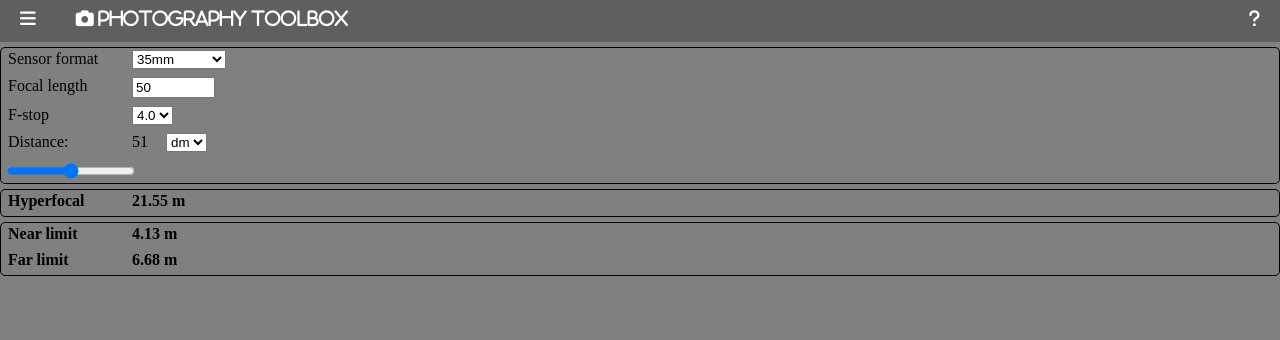
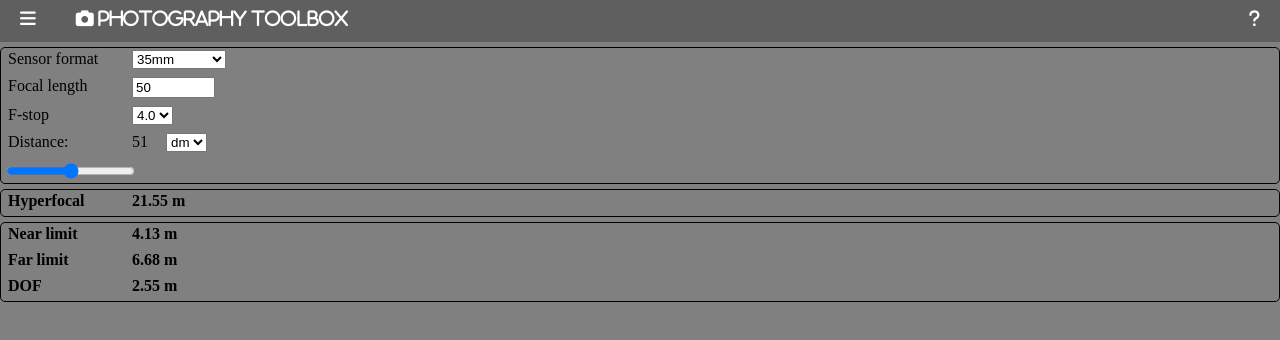
Before and after one commit to paulypeter/photography-toolbox, a plain HTML site: page dof.html in a window 1280 px wide. Drawn offline with Linux system fonts and the light colour scheme.

Commit message:
adds total dof result to dof.html

```diff
--- a/dof.html
+++ b/dof.html
@@ -70,6 +70,11 @@
         <div class=column>Far limit</div><div class=column><span id=far_limit></span> m</div>
         </strong>
     </div>
+    <div class=row>
+        <strong>
+        <div class=column>DOF</div><div class=column><span id=dof></span> m</div>
+        </strong>
+    </div>
 </div>
 </div>  <!-- content -->
 
@@ -90,10 +95,12 @@
         dof_far_result = dof_far(sensor_size, distance, focal_length, f_stop)
         dof_far_result = dof_far_result < 0 ? Infinity : dof_far_result
         dof_near_result = dof_near(sensor_size, distance, focal_length, f_stop)
+        dof = dof_far_result - dof_near_result
         hyperfocal_dist = Number((hyperfocal(focal_length, f_stop, sensor_size) / 1000).toFixed(2))
         document.getElementById("near_limit").innerHTML = dof_near_result
         document.getElementById("far_limit").innerHTML = dof_far_result
         document.getElementById("hyperfocal_dist").innerHTML = hyperfocal_dist
+        document.getElementById("dof").innerHTML = dof
     }
 
     window.onload = () => {
```
